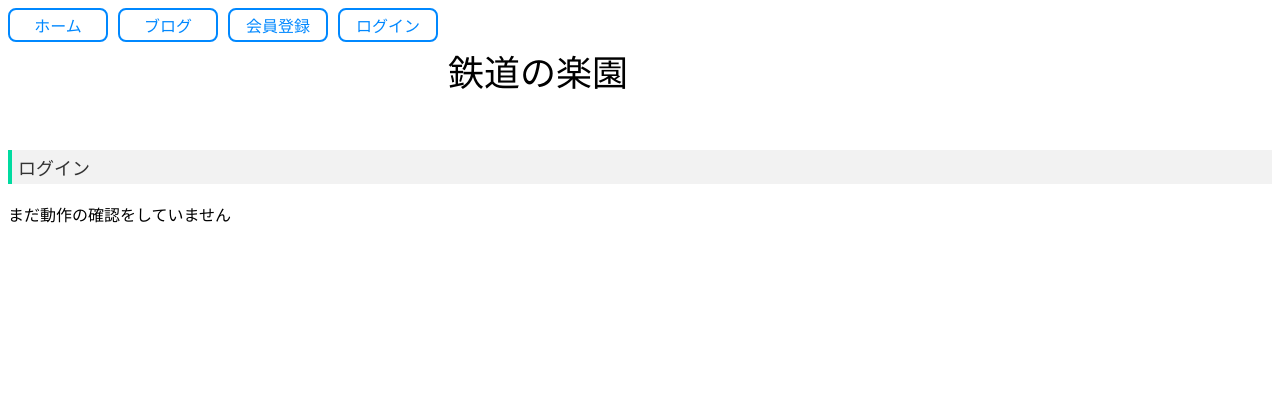
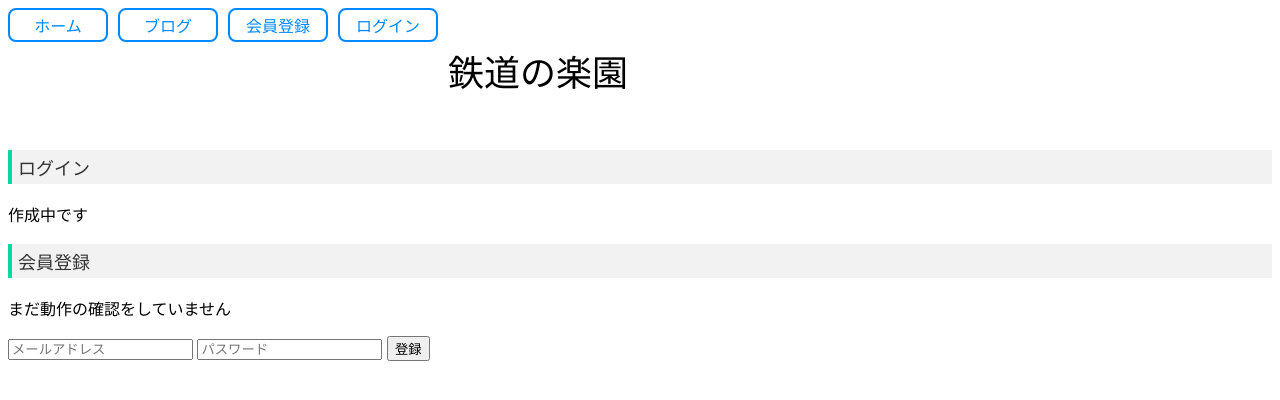
Before and after one commit to trainparadise/trainparadise, a Jekyll site: the page built from login.html, in a window 1280 px wide. Shown: the top 400 px of the page. Built offline with Jekyll 4.4.1, drawn with Linux system fonts in a browser that asks for light colours; comment, search, counter and statistics services are not loaded.

Commit message:
Update login.html

```diff
--- a/login.html
+++ b/login.html
@@ -4,4 +4,25 @@ title: 鉄道の楽園
 ---
 
 <p class="subtitle">ログイン</p>
+<p>作成中です</p>
+
+<p class="subtitle">会員登録</p>
 <p>まだ動作の確認をしていません</p>
+
+<input type="email" id="email" placeholder="メールアドレス">
+<input type="password" id="password" placeholder="パスワード">
+<button onclick="signup()">登録</button>
+
+<script src="https://www.gstatic.com/firebasejs/10.12.2/firebase-app.js"></script>
+<script src="https://www.gstatic.com/firebasejs/10.12.2/firebase-auth.js"></script>
+
+<script>
+    const firebaseConfig = {
+        apiKey: "AIzaSyA2uk7D79EDeX8OKfW1yxlwY4nEnaN3ZNE",
+        authDomain: "trainparadise-c95a6.firebaseapp.com",
+        projectId: "trainparadise-c95a6",
+        storageBucket: "trainparadise-c95a6.firebasestorage.app",
+        messagingSenderId: "940085797559",
+        appId: "1:940085797559:web:d704214d11b8420342a332"
+    };
+</script>
```
